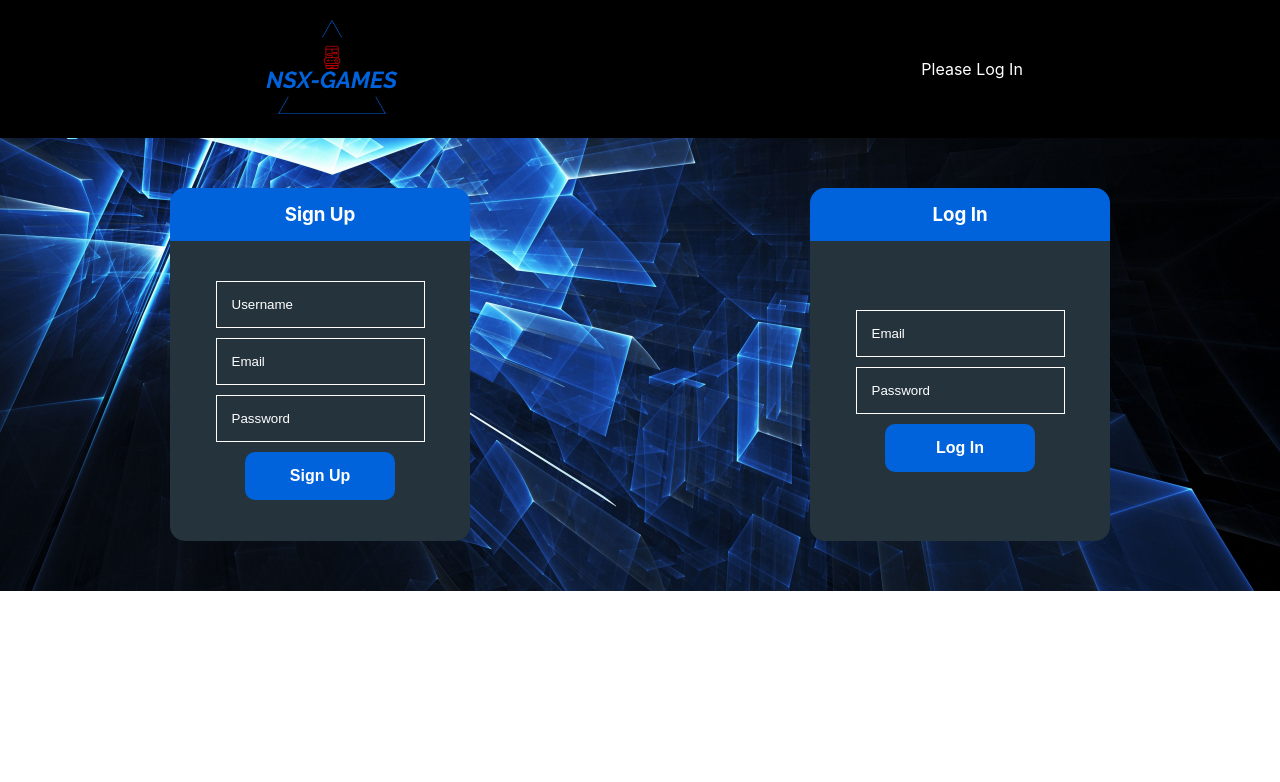
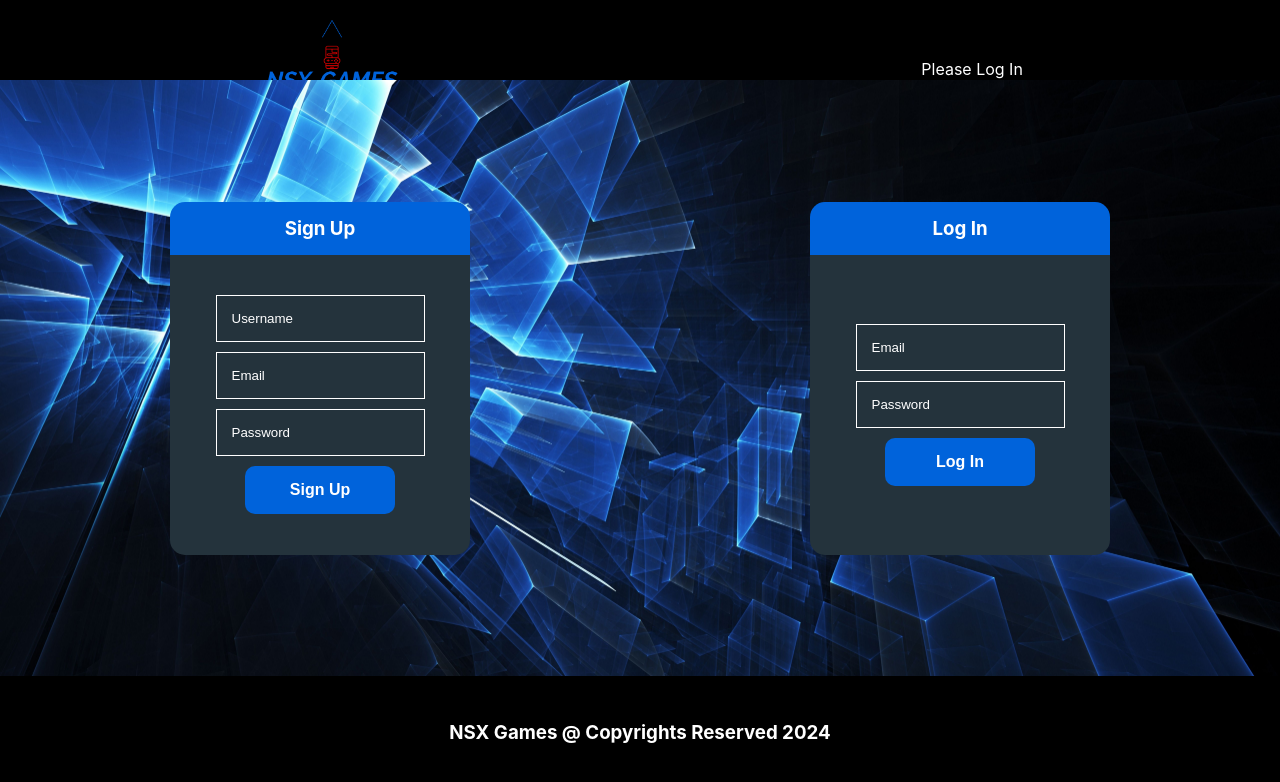
Before and after one commit to fullstack-developer23/fullstack-proj-fe, a React (Create React App) app: page / in a window 1280 px wide. Shown: the top 782 px of the page. Built offline with nearby package versions, Linux system fonts and the light colour scheme; no server answers.

Commit message:
css updated footer, header

```diff
--- a/src/App.css
+++ b/src/App.css
@@ -1,7 +1,7 @@
 .app {
   text-align: center;
   width: 100vw;
-  /* height: 100vh; */
+  height: 100vh;
   display: flex;
   flex-direction: column;
   align-items: center;
--- a/src/App.js
+++ b/src/App.js
@@ -5,6 +5,7 @@ import CheckoutPage from "./pages/checkoutPage/CheckoutPage";
 import HomePage from "./pages/homePage/HomePage";
 import UserAccountPage from "./pages/userAccountPage/UserAccountPage";
 import Header from "./components/header/Header";
+import Footer from "./components/footer/Footer";
 
 function App() {
   const [games, setGames] = useState([]);
@@ -38,7 +39,7 @@ function App() {
 
   return (
     <div className="app">
-      <Header />
+      <Header loggedIn={loggedIn} />
       <Routes>
         <Route
           path="/"
@@ -78,6 +79,7 @@ function App() {
           }
         />
       </Routes>
+      <Footer />
     </div>
   );
 }
--- a/src/components/footer/Footer.css
+++ b/src/components/footer/Footer.css
@@ -6,6 +6,7 @@
   width: 100%;
   margin: 0px;
   padding: 19px 0px 30px 0px;
+  height: 10vh;
 }
 
 .footer-inner-container {
--- a/src/components/gameContainer/GameContainer.css
+++ b/src/components/gameContainer/GameContainer.css
@@ -1,5 +1,5 @@
 .game-container-wrapper {
-  height: 80vh;
+  height: 95%;
   width: 95%;
   display: flex;
   flex-direction: column;
--- a/src/components/header/Header.css
+++ b/src/components/header/Header.css
@@ -1,6 +1,7 @@
 .header-wrapper {
   background: black;
   width: 100%;
+  height: 10vh;
 }
 
 .header-nav nav > ul {
--- a/src/components/logOrSign/LogOrSign.css
+++ b/src/components/logOrSign/LogOrSign.css
@@ -1,5 +1,6 @@
 .logorsign-wrapper {
   width: 100%;
+  height: 100%;
   display: flex;
   justify-content: space-around;
   align-items: center;
--- a/src/index.css
+++ b/src/index.css
@@ -1,13 +1,20 @@
 body {
   margin: 0;
-  font-family: -apple-system, BlinkMacSystemFont, 'Segoe UI', 'Roboto', 'Oxygen',
-    'Ubuntu', 'Cantarell', 'Fira Sans', 'Droid Sans', 'Helvetica Neue',
+  font-family: -apple-system, BlinkMacSystemFont, "Segoe UI", "Roboto", "Oxygen",
+    "Ubuntu", "Cantarell", "Fira Sans", "Droid Sans", "Helvetica Neue",
     sans-serif;
   -webkit-font-smoothing: antialiased;
   -moz-osx-font-smoothing: grayscale;
 }
 
 code {
-  font-family: source-code-pro, Menlo, Monaco, Consolas, 'Courier New',
+  font-family: source-code-pro, Menlo, Monaco, Consolas, "Courier New",
     monospace;
 }
+
+.page-sizing {
+  height: 80vh;
+  display: flex;
+  flex-direction: column;
+  justify-content: center;
+}
--- a/src/pages/checkoutPage/CheckoutPage.js
+++ b/src/pages/checkoutPage/CheckoutPage.js
@@ -10,7 +10,7 @@ const CheckoutPage = ({
   setHasOrdered,
 }) => {
   return (
-    <div className="checkout-page">
+    <div className="checkout-page page-sizing">
       <div>
         <CheckoutCart cart={cart} quantity={quantity} />
       </div>
--- a/src/pages/homePage/HomePage.css
+++ b/src/pages/homePage/HomePage.css
@@ -1,5 +1,5 @@
 .homePageWrapper {
-  /* height: 80vh; */
+  height: 80vh;
   width: 100%;
   display: flex;
   flex-direction: column;
```
